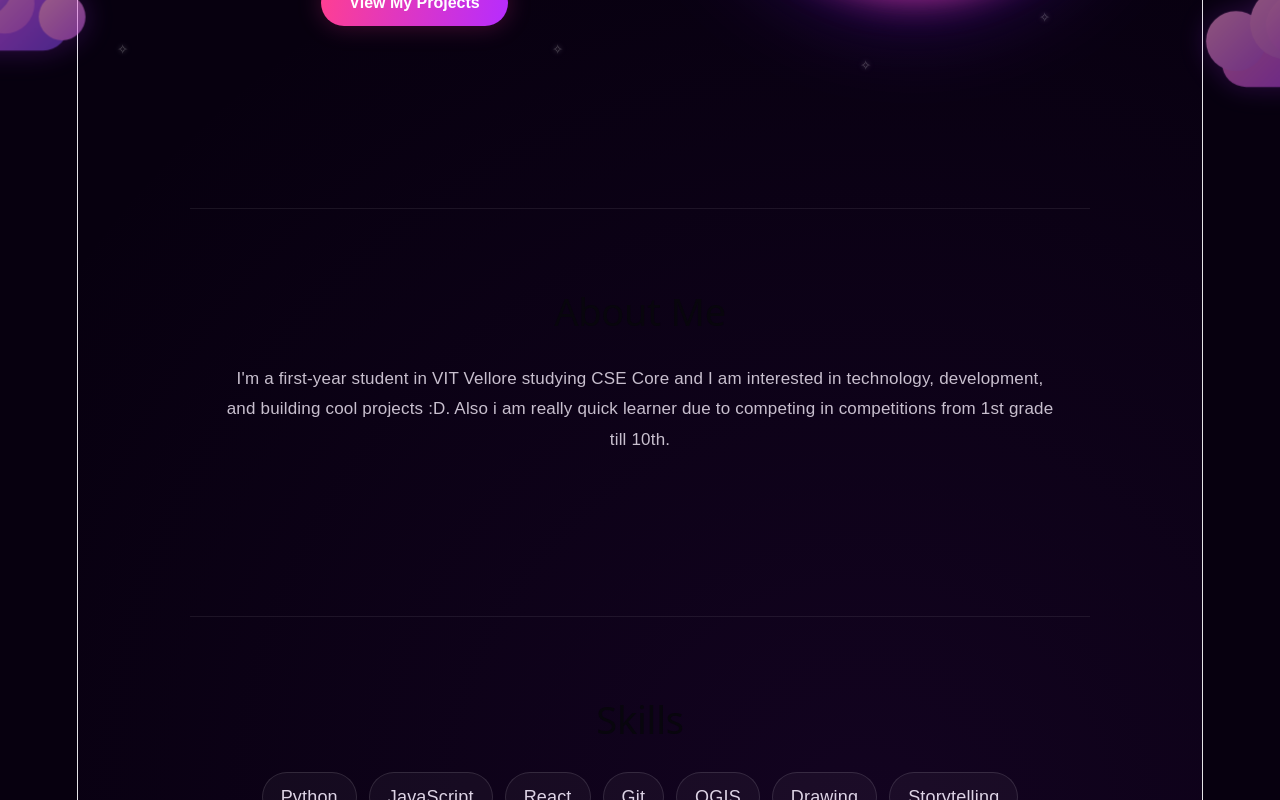
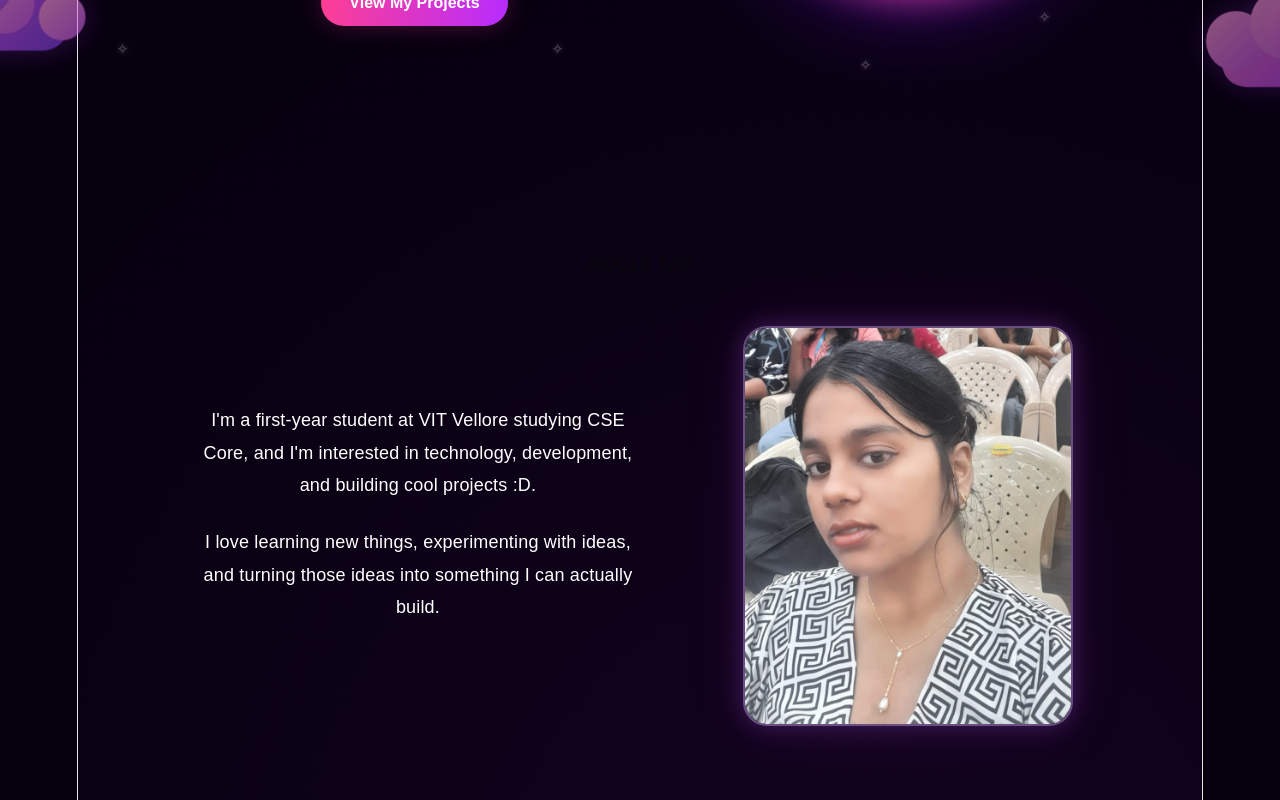
Before and after one commit to kp-0-7/Krishna-Portfolio, a React (Vite) app: page / in a window 1280 px wide. Shown: the part 620-1420 px from the top of the page. Built offline with nearby package versions, Linux system fonts and the light colour scheme.

Commit message:
Add portfolio website

```diff
--- a/src/App.css
+++ b/src/App.css
@@ -1928,3 +1928,104 @@ button:hover {
 .curtain-stars span:nth-child(15) {
   animation-delay: 1.9s;
 }
+
+/* =====================================================
+   ABOUT ME
+===================================================== */
+
+#about {
+  padding: 120px 10%;
+  min-height: 70vh;
+}
+
+
+/* ABOUT CONTENT */
+
+.about-content {
+
+  max-width: 1100px;
+
+  margin: 50px auto 0;
+
+  display: grid;
+
+  grid-template-columns: 1fr 0.8fr;
+
+  align-items: center;
+
+  gap: 80px;
+
+}
+
+
+/* ABOUT TEXT */
+
+.about-text {
+
+  font-size: 18px;
+
+  line-height: 1.8;
+
+  max-width: 600px;
+
+}
+
+
+.about-text p {
+
+  margin-bottom: 25px;
+
+}
+
+
+/* PHOTO CONTAINER */
+
+.about-photo {
+
+  display: flex;
+
+  justify-content: center;
+
+  align-items: center;
+
+  position: relative;
+
+}
+
+
+/* PHOTO */
+
+.about-photo img {
+
+  width: 330px;
+
+  height: 400px;
+
+  object-fit: cover;
+
+  border-radius: 24px;
+
+  border: 2px solid rgba(220, 170, 255, 0.45);
+
+  box-shadow:
+    0 0 25px rgba(170, 90, 255, 0.25),
+    0 0 60px rgba(220, 80, 200, 0.12);
+
+  transition:
+    transform 0.4s ease,
+    box-shadow 0.4s ease;
+
+}
+
+
+/* PHOTO HOVER */
+
+.about-photo img:hover {
+
+  transform: translateY(-8px);
+
+  box-shadow:
+    0 0 35px rgba(170, 90, 255, 0.35),
+    0 0 80px rgba(220, 80, 200, 0.18);
+
+}
--- a/src/App.jsx
+++ b/src/App.jsx
@@ -1,4 +1,5 @@
 import './App.css'
+import me from './assets/me.jpg'
 
 function App() {
   return (
@@ -232,20 +233,30 @@ function App() {
       {/* =================================================
           ABOUT
       ================================================= */}
+<section id="about">
+  <h2>About Me</h2>
 
-      <section id="about" className="content-section">
+  <div className="about-content">
 
-        <h2>
-          About Me
-        </h2>
+    <div className="about-text">
+      <p>
+        I'm a first-year student at VIT Vellore studying CSE Core,
+        and I'm interested in technology, development, and building
+        cool projects :D.
+      </p>
 
-        <p>
-          I'm a first-year student in VIT Vellore studying CSE Core
-          and I am interested in technology, development,
-          and building cool projects :D. Also i am really quick learner due to competing in competitions from 1st grade till 10th.
-        </p>
+      <p>
+        I love learning new things, experimenting with ideas,
+        and turning those ideas into something I can actually build.
+      </p>
+    </div>
 
-      </section>
+    <div className="about-photo">
+      <img src={me} alt="Krishnapriya" />
+    </div>
+
+  </div>
+</section>
 
 
       {/* =================================================
```
Also changed, not shown: src/assets/me.jpg.
